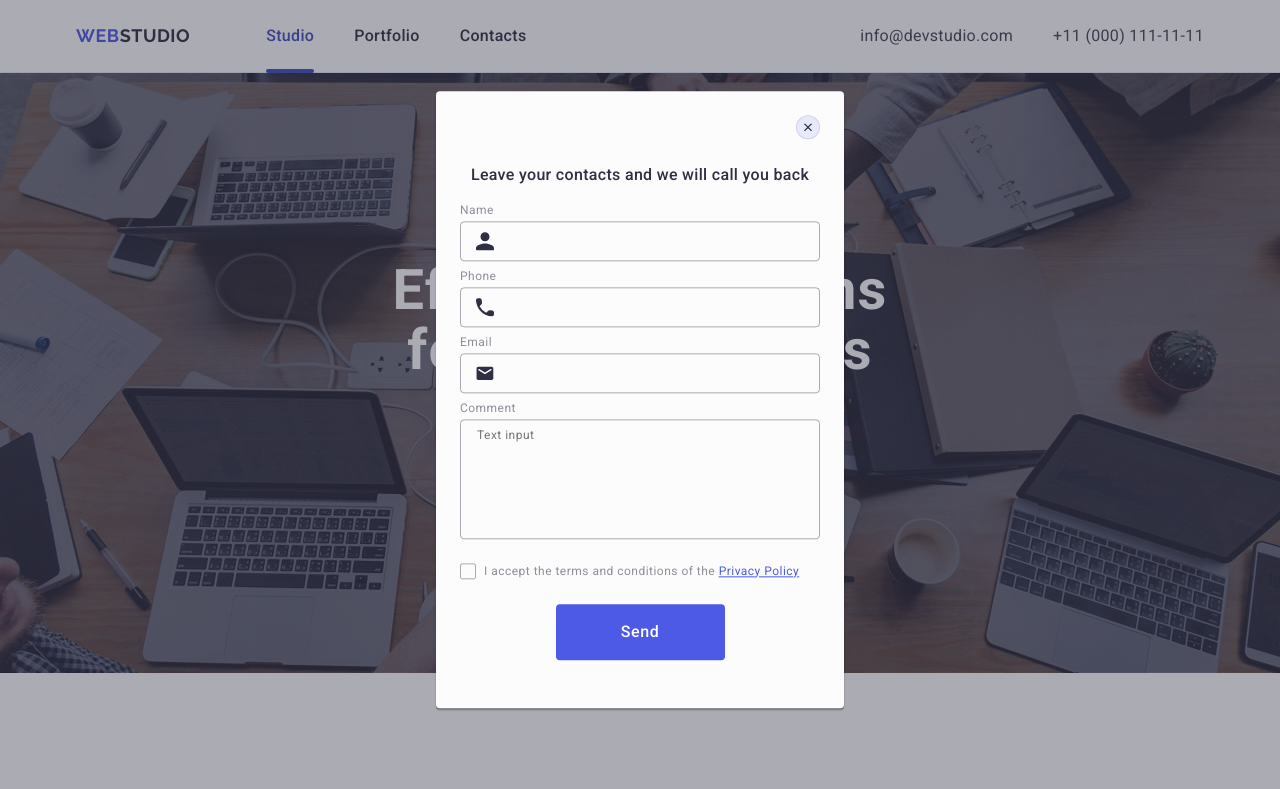
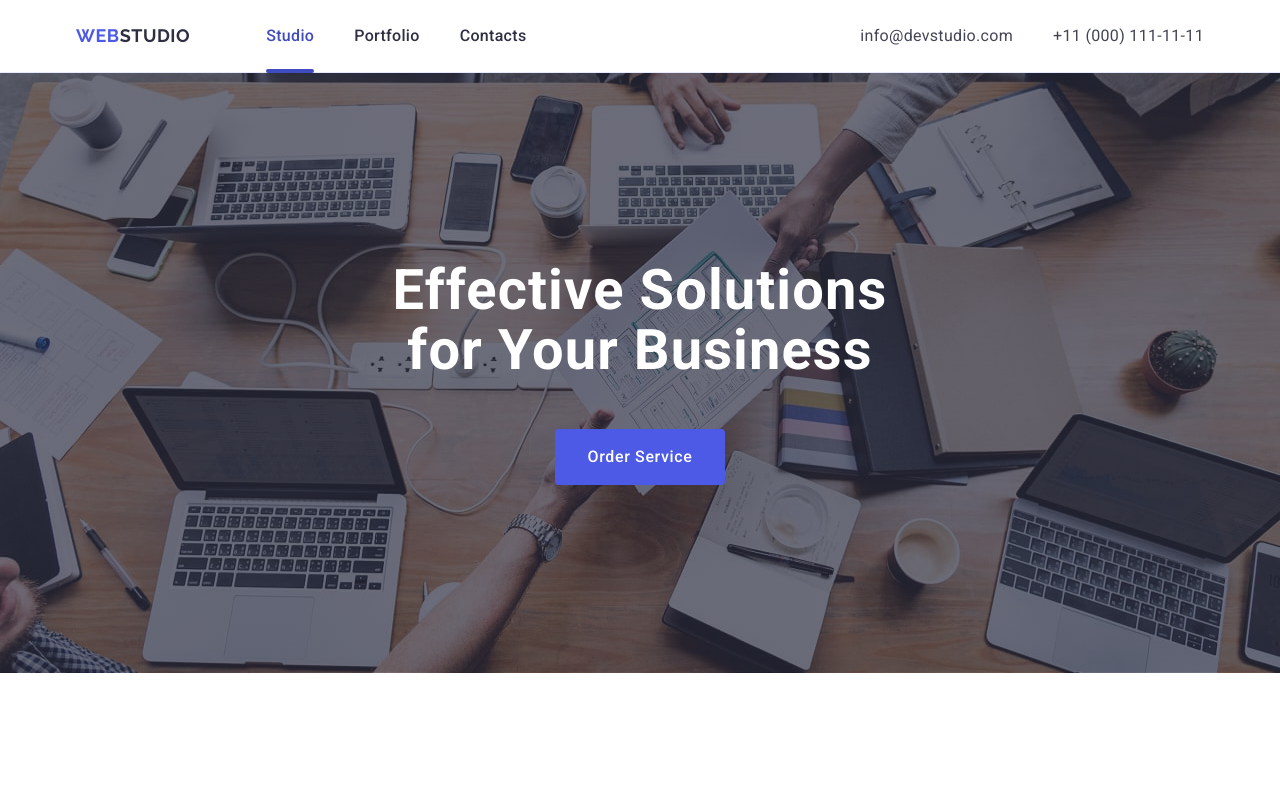
Before and after one commit to Dossos25/goit-markup-hw-05, a plain HTML site: page index.html in a window 1280 px wide. Shown: the top 789 px of the page. Drawn offline with nearby package versions, Linux system fonts and the light colour scheme.

Commit message:
hw5-modal6

```diff
--- a/css/styles.css
+++ b/css/styles.css
@@ -544,12 +544,11 @@ button {
     visibility: hidden;
     opacity: 0;
     pointer-events: none;
-    transition-property: visibility, opacity, pointer-events;
     transition: opacity 250ms cubic-bezier(0.4, 0, 0.2, 1), visibility 250ms cubic-bezier(0.4, 0, 0.2, 1);
 }
 
 
-.backdrop.is-open{
+.is-open{
     visibility: visible;
     opacity: 1;
     pointer-events: auto;
--- a/index.html
+++ b/index.html
@@ -423,7 +423,7 @@
     <!--#endregion Footer -->
 
     <!-- #region Backdrop -->
-    <div class="backdrop is-open">
+    <div class="backdrop">
         <div class="modal">
             <button class="close-btn" type="button">
                 <svg class="close-btn-icon" width="8" height="8">
```
